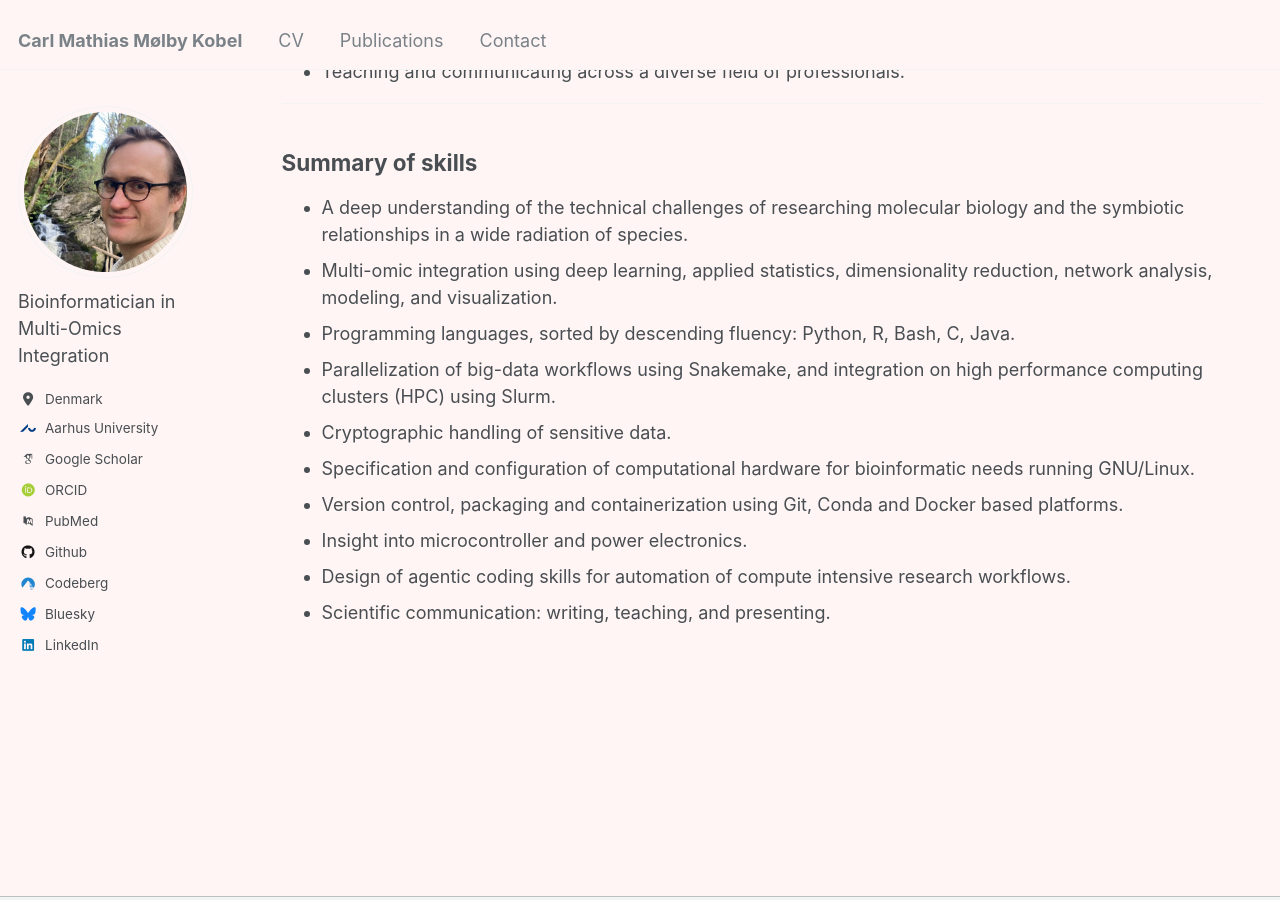
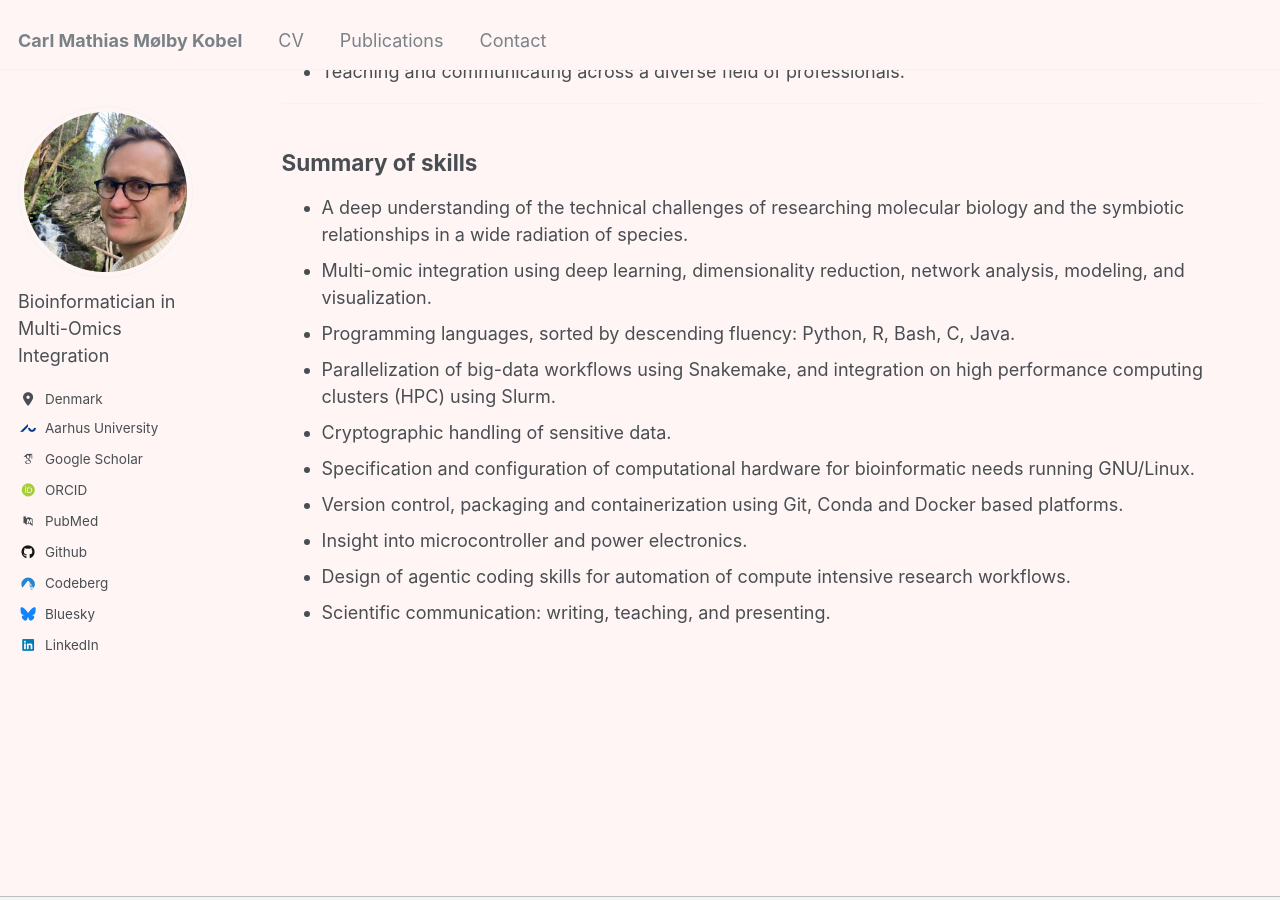
Before and after one commit to cmkobel/cmkobel.github.io, a Jekyll site: the page built from _pages/cv.md, in a window 1280 px wide and 900 px high, scrolled down 2779 px. Built offline with Jekyll 4.4.1, drawn with Linux system fonts in a browser that asks for light colours; some web fonts are replaced.

Commit message:
Update cv.md

```diff
--- a/_pages/cv.md
+++ b/_pages/cv.md
@@ -97,7 +97,7 @@ redirect_from:
 
 ## Summary of skills
   - A deep understanding of the technical challenges of researching molecular biology and the symbiotic relationships in a wide radiation of species.
-  - Multi-omic integration using deep learning, applied statistics, dimensionality reduction, network analysis, modeling, and visualization.
+  - Multi-omic integration using deep learning, dimensionality reduction, network analysis, modeling, and visualization.
   - Programming languages, sorted by descending fluency: Python, R, Bash, C, Java.
   - Parallelization of big-data workflows using Snakemake, and integration on high performance
 computing clusters (HPC) using Slurm.
```
